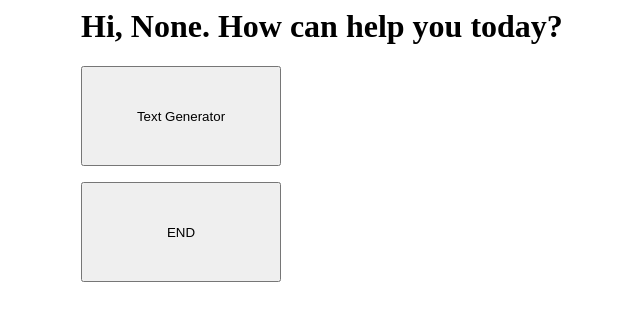
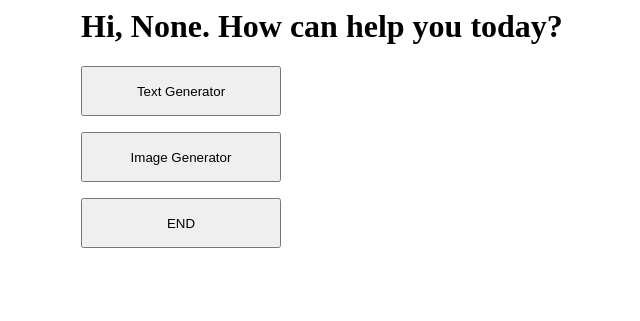
Before and after one commit to 1218537107slzb6/lhr, a Flask app: page /main in a window 1280 px wide. Shown: the top 321 px of the page, without its empty margins (243-883 px from the left). Run offline with Flask 3, Linux system fonts and the light colour scheme.

Commit message:
Update main.html

```diff
--- a/templates/main.html
+++ b/templates/main.html
@@ -8,9 +8,12 @@
 <div class="container">
 <h1>Hi, {{r}}. How can help you today?</h1>
 <form action="/text_gpt" method="post">
-    <input type = "submit" value="Text Generator" style="width:200px;height:100px;">
+    <input type = "submit" value="Text Generator" style="width:200px;height:50px;">
+</form>
+<form action="/image_gpt" method="post">
+    <input type = "submit" value="Image Generator" style="width:200px;height:50px;">
 </form>
 <form action="/end" method="post">
-    <input type = "submit" value="END" style="width:200px;height:100px;">
+    <input type = "submit" value="END" style="width:200px;height:50px;">
 </form>
 </div>
```
